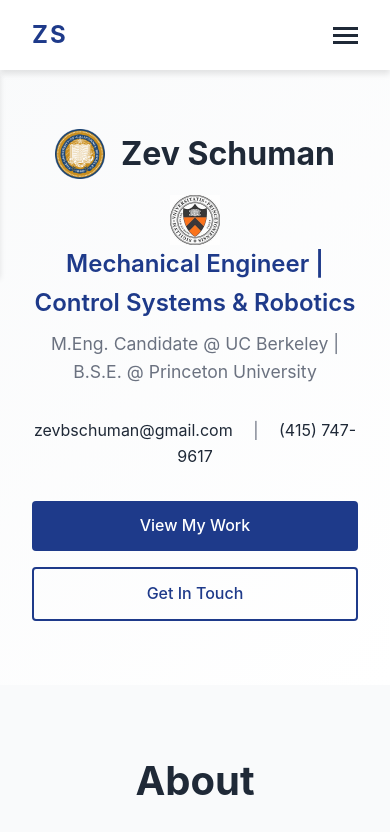
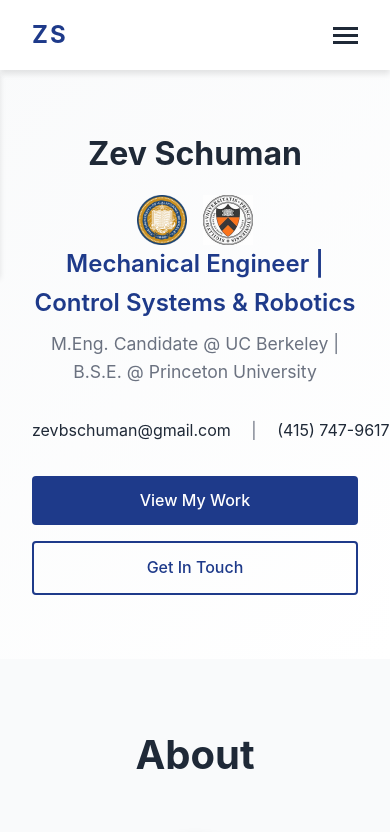
Before and after one commit to zev-schuman/Zev-Schuman-Portfolio, a plain HTML site: page index.html in a window 390 px wide. Shown: the top 832 px of the page. Drawn offline with Linux system fonts and the light colour scheme; grey boxes are pictures that could not be loaded.

Commit message:
Fix mobile layout: logos below name, prevent phone wrapping

```diff
--- a/css/option-a.css
+++ b/css/option-a.css
@@ -534,7 +534,17 @@ section {
 
     /* Hero name with logos mobile layout */
     .hero-content > div:first-child {
+        flex-wrap: wrap !important;
         gap: 1rem !important;
+    }
+
+    .hero-content > div:first-child h1 {
+        width: 100%;
+        order: -1;
+    }
+
+    .hero-content > div:first-child img {
+        order: 0;
     }
 
     .hero-cta {
@@ -590,4 +600,13 @@ section {
     .hero-content img {
         height: 50px !important;
     }
+
+    /* Prevent phone number from wrapping */
+    .hero-contact {
+        white-space: nowrap;
+    }
+
+    .hero-contact a {
+        white-space: nowrap;
+    }
 }
```
